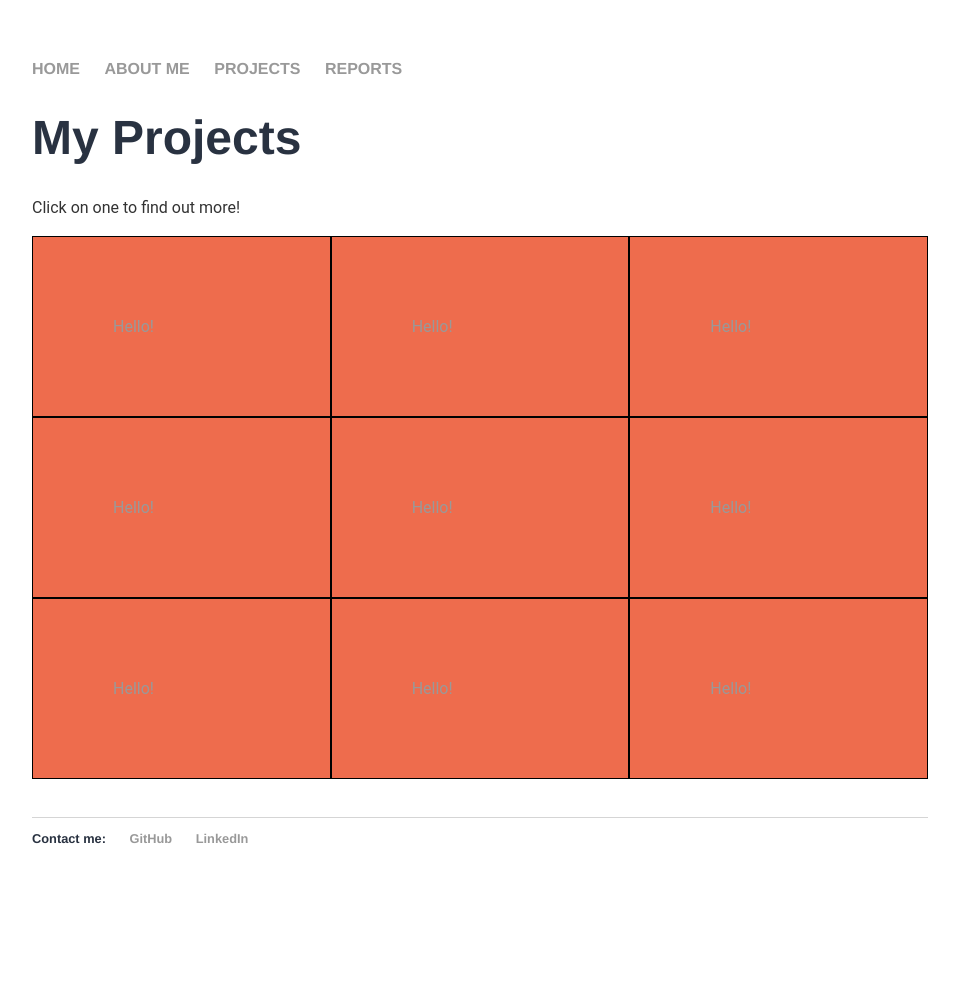
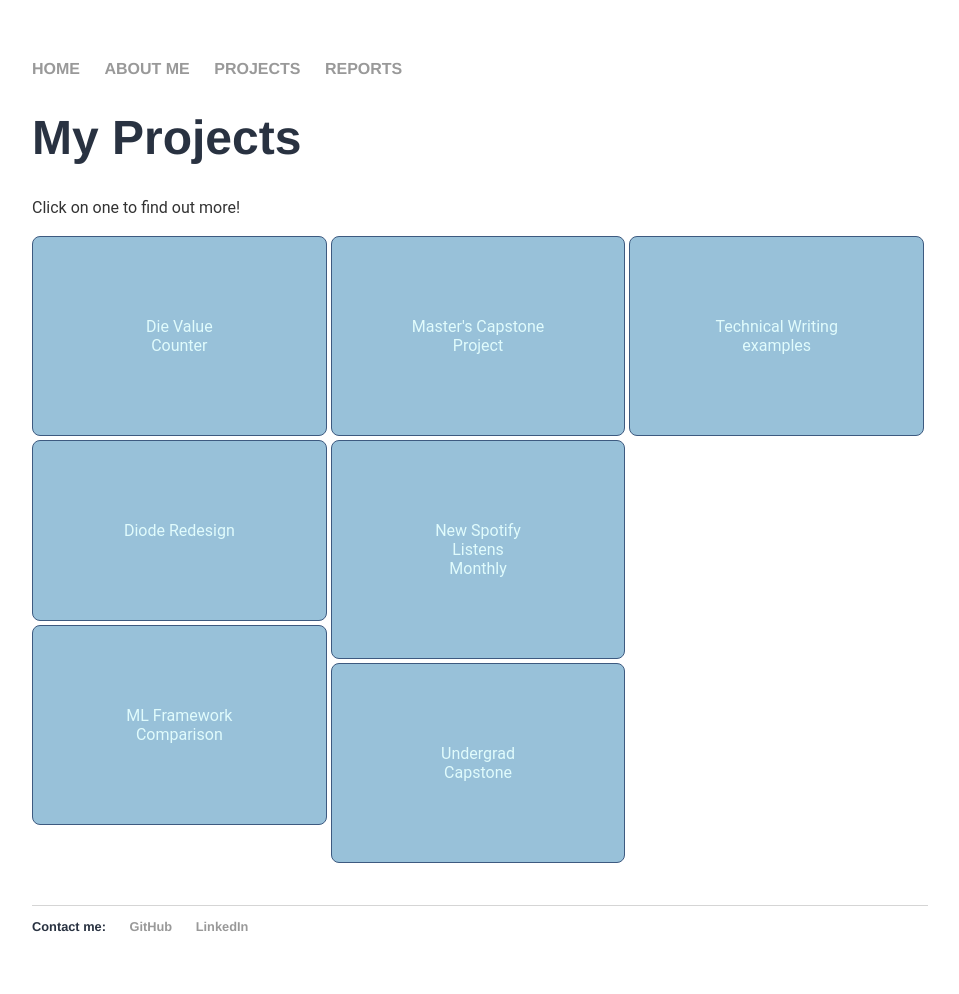
Before and after one commit to jgoeszoom/jgoeszoom.github.io, a Jekyll site: the page built from projects/index.html, in a window 1280 px wide. Shown: the whole page, without its empty margins (160-1119 px from the left). Built offline with Jekyll 4.4.1, drawn with Linux system fonts in a browser that asks for light colours; before the commit the page ends 906 px from its top, so only the background shows below that.

Commit message:
Changed the project tile colors and text colors. I also changed how wrapping is handled.

```diff
--- a/css/main.css
+++ b/css/main.css
@@ -41,7 +41,7 @@ a {
 }
 a:hover {
     text-decoration: underline;
-    color: var(--pal-1);
+    color: var(--pal-4);
 }
 h1 {
     font-size: 3em;
@@ -132,7 +132,7 @@ ul.projects li {
 .proj-link {
     width: 80%;
     margin: 0 auto;
-    color: var(--pal-5);
+    color: var(--pal-3);
 }
 
 .proj-thumb {
@@ -162,8 +162,8 @@ ul.projects li {
 
 .row {
     display: flex;
-    flex-wrap: wrap;
-    flex: 1;
+    flex-wrap: nowrap;
+    flex: 33%;
   }
 
 .column {
@@ -171,7 +171,12 @@ ul.projects li {
 }
 
 .link-tile {
-    background-color: #EE6C4D;
+    background-color: var(--pal-2);
+    border-radius: 0.5em;
     padding: 80px;
-    border: 1px solid black;
+    margin-bottom: 0.25em;
+    margin-right: 0.25em;
+    border: 1px solid var(--pal-1);
+    color: var(--pal-3);
+    text-align: center;
 }
--- a/projects/index.html
+++ b/projects/index.html
@@ -8,19 +8,17 @@ title: My Projects
 
 <div class="row">
 	<div class="column">
-		<a href="/"><div class="link-tile">Hello!</div></a>
-		<a href="/"><div class="link-tile">Hello!</div></a>
-		<a href="/"><div class="link-tile">Hello!</div></a>
+		<a href="/"><div class="link-tile">Die Value<br/>Counter</div></a>
+		<a href="/"><div class="link-tile">Diode Redesign</div></a>
+		<a href="/"><div class="link-tile">ML Framework<br/>Comparison</div></a>
 	</div>
 	<div class="column">
-		<a href="/"><div class="link-tile">Hello!</div></a>
-		<a href="/"><div class="link-tile">Hello!</div></a>
-		<a href="/"><div class="link-tile">Hello!</div></a>
+		<a href="/"><div class="link-tile">Master's Capstone<br/>Project</div></a>
+		<a href="/"><div class="link-tile">New Spotify Listens<br/>Monthly</div></a>
+		<a href="/"><div class="link-tile">Undergrad Capstone</div></a>
 	</div>
 	<div class="column">
-		<a href="/"><div class="link-tile">Hello!</div></a>
-		<a href="/"><div class="link-tile">Hello!</div></a>
-		<a href="/"><div class="link-tile">Hello!</div></a>
+		<a href="/"><div class="link-tile">Technical Writing<br/>examples</div></a>
 	</div>
 </div>
 
```
